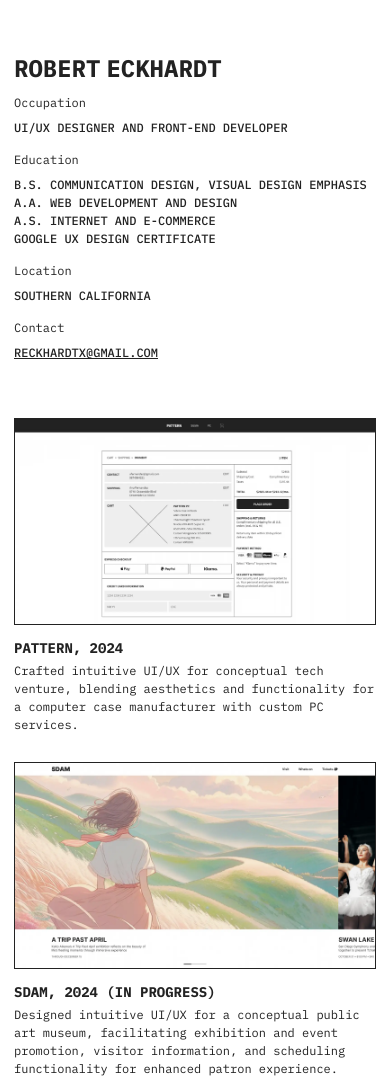
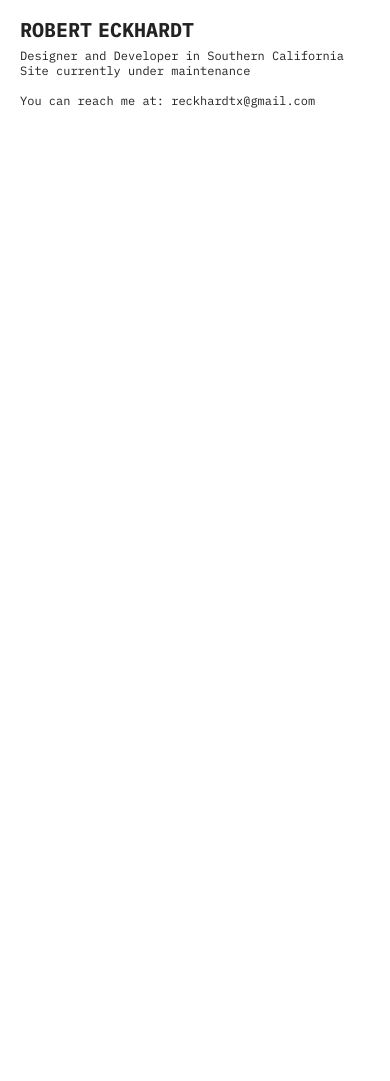
Before and after one commit to reckhardtx/portfolio, a plain HTML site: page index.html in a window 390 px wide. Shown: the top 1081 px of the page. After the commit the page ends 844 px from the top, so only its background shows below. Drawn offline with Linux system fonts and the light colour scheme.

Commit message:
Maintenance

```diff
--- a/css/style.css
+++ b/css/style.css
@@ -78,6 +78,33 @@ ul li:not(:last-child) {
   color: #fff;
 }
 
+/* maintenance */
+.maintenance {
+  padding-top: 40px;
+  padding-left: 40px;
+  /* text-transform: uppercase; */
+}
+
+.maintenance h1 {
+  font-size: 2rem;
+  margin-bottom: 10px;
+}
+
+.maintenance h2 {
+  text-transform: none;
+}
+
+.maintenance .heading-space {
+  font-size: 1rem;
+}
+
+@media screen and (max-width: 787px) {
+  .maintenance {
+    padding-top: 20px;
+    padding-left: 20px;
+  }
+}
+
 /*      Home Page      */
 .bio {
   width: 759px;
@@ -92,7 +119,7 @@ ul li:not(:last-child) {
 }
 
 .bio .info-container {
-  padding-left: 200px;
+  /* padding-left: 200px; */
 }
 
 .bio h1 {
--- a/index.html
+++ b/index.html
@@ -29,85 +29,12 @@
   </head>
 
   <body>
-    <section class="bio">
+    <div class="maintenance">
       <h1>Robert<span class="heading-space"> </span>Eckhardt</h1>
-
-      <div class="info-container">
-        <div class="info">
-          <h2>Occupation</h2>
-          <p>UI/UX Designer and Front-end Developer</p>
-        </div>
-
-        <div class="info">
-          <h2>Education</h2>
-          <ul class="bio__degrees">
-            <li>B.S. Communication Design, Visual Design Emphasis</li>
-            <li>A.A. Web Development and Design</li>
-            <li>A.S. Internet and E-commerce</li>
-            <li>Google UX Design Certificate</li>
-          </ul>
-        </div>
-
-        <div class="info">
-          <h2>Location</h2>
-          <p>Southern California</p>
-        </div>
-
-        <div class="info">
-          <h2>Contact</h2>
-          <a href="mailto:reckhardtx@gmail.com">reckhardtx@gmail.com</a>
-        </div>
-      </div>
-    </section>
-
-    <section class="project-link-container">
-      <a href="./pattern" class="project-link">
-        <img
-          src="images/Pattern/Payment.webp"
-          alt=""
-          class="project-link__img"
-        />
-
-        <h2>Pattern, 2024</h2>
-        <p>
-          Crafted intuitive UI/UX for conceptual tech venture, blending
-          aesthetics and functionality for a computer case manufacturer with
-          custom PC services.
-        </p>
-      </a>
-
-      <a href="./sdam" class="project-link">
-        <img src="images/SDAM/Home-ATF.webp" alt="" class="project-link__img" />
-        <h2>SDAM, 2024 (In Progress)</h2>
-        <p>
-          Designed intuitive UI/UX for a conceptual public art museum,
-          facilitating exhibition and event promotion, visitor information, and
-          scheduling functionality for enhanced patron experience.
-        </p>
-      </a>
-
-      <a href="./ep" class="project-link">
-        <img src="images/EP/EP.webp" alt="" class="project-link__img" />
-        <h2>EP Analytics, 2021</h2>
-        <p>
-          Executed website UI design and development contract with EP Analytics,
-          a San Diego-based high-performance computing company, enhancing their
-          online presence.
-        </p>
-      </a>
-    </section>
-
-    <section class="thankyou">
-      <p>Thank you for visiting! You can reach me at:</p>
-      <p class="contact-links">
-        <a href="mailto:reckhardtx@gmail.com">reckhardtx@gmail.com</a> or my
-        <a href="https://www.linkedin.com/in/reckhardtx/" target="_blank"
-          >linkedin</a
-        >
-      </p>
-      <p class="built-with">Designed in Figma</p>
-      <p class="built-with">Built with HTML & CSS in VS Code</p>
-      <p class="built-with">Deployed with Github</p>
-    </section>
+      <h2>Designer and Developer in Southern California</h2>
+      <p>Site currently under maintenance</p>
+      <br />
+      <p>You can reach me at: reckhardtx@gmail.com</p>
+    </div>
   </body>
 </html>
```
Also changed, not shown: 1 other file.
